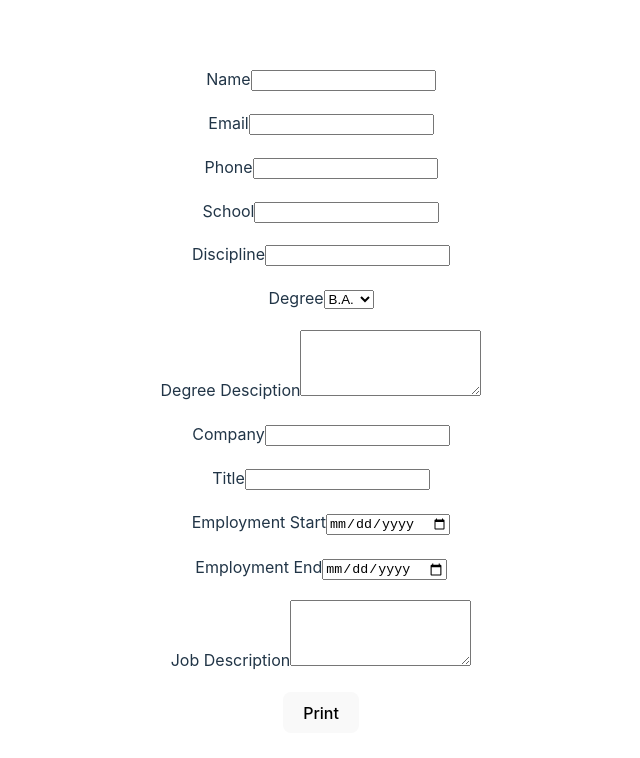
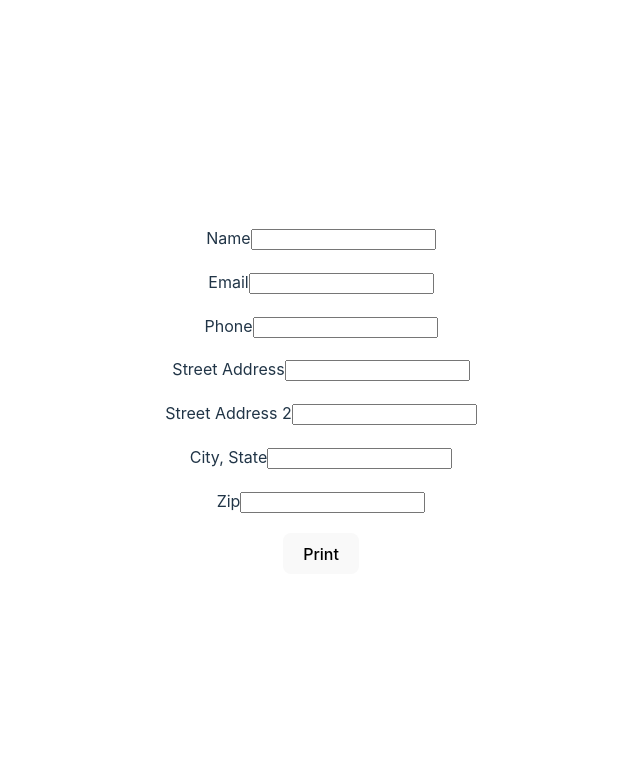
Before and after one commit to Runner-Dad84/resumetemplate, a React (Vite) app: page / in a window 1280 px wide. Shown: the top 758 px of the page, without its empty margins (319-959 px from the left). Built offline with nearby package versions, Linux system fonts and the light colour scheme.

Commit message:
personal fields inside personal div

```diff
--- a/src/App.jsx
+++ b/src/App.jsx
@@ -19,10 +19,16 @@ function App() {
   const [buttonText, setButtonText] = useState({ value: 'Print', })
 
   //Field Data
-  const fields = [
+  const personalFields = [
     { label: 'Name', name:'name', type:'text', class:'personal', },
     { label: 'Email', name:'email', type:'text', class:'personal', },
     { label: 'Phone', name:'phone', type:'text', class:'personal', },
+    { label: 'Street Address', name:'street', type:'text', class:'personal', },
+    { label: 'Street Address 2', name:'street 2', type:'text', class:'personal', },
+    { label: 'City, State', name:'city-state', type:'text', class:'personal', },
+    { label: 'Zip', name:'zip', type:'text', class:'personal', },
+  ]
+  const fields = [
     { label: 'School', name:'school', type:'text', class: 'edu', },
     { label: 'Discipline', name:'discipline', type:'text', class: 'edu', },
     { label: 'Degree', name:'degree', type:'select', class: 'edu',
@@ -81,7 +87,8 @@ function App() {
 
 return (
   <form>
-    { fields.map((field) => (
+    <div className="personal">
+    { personalFields.map((field) => (
       <div key = {field.name}>
         { (field.type === 'text' || field.type === 'date' ) ? (
         <InputComponent
@@ -116,6 +123,7 @@ return (
         >{fieldData[field.name]}</h2>
       </div>
     ))}
+    </div>
     <button type='button' onClick={isActive}>{buttonText.value}</button>
   </form>
 )
```
